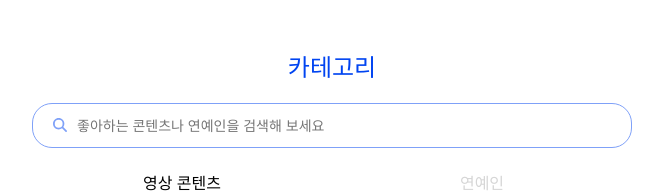
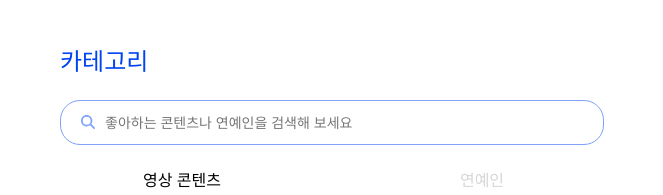
Before and after one commit to DittoTrip/DittoTrip-frontend, a React (Vite) app: page /category in a window 1280 px wide. Shown: the top 195 px of the page, without its empty margins (308-971 px from the left). Built offline with nearby package versions, Linux system fonts and the light colour scheme.

Commit message:
Fix: 카테고리 페이지 앱바 적용 및 레이아웃 조정

```diff
--- a/src/pages/Category.tsx
+++ b/src/pages/Category.tsx
@@ -4,6 +4,7 @@ import Tap from '../components/common/Tab';
 import { useEffect, useState } from 'react';
 import { styled } from 'styled-components';
 import Slide from '../components/common/Slide';
+import AppBar from '../components/common/AppBar';
 
 export interface TapItem {
   id: number;
@@ -50,10 +51,13 @@ const Category = () => {
 
   return (
     <CategoryStyled>
-      <div className="title">카테고리</div>
+      <AppBar leading={false} title={<div className="title">카테고리</div>} />
+      <div className="searchBar">
         <SearchBar setSearchWord={setSearchWord} placeholder={t('search.placeholder')} />
+      </div>
+
       <Tap tapData={tapData} selectedId={selectedId} setSelectedId={setSelectedId} />
-
+      <div className="content-wrapper">
         <div className="content">
           <div className="subTitle">{t('category.contents.entertainment')}</div>
           <Slide carouselList={CAROUSEL_IMAGES} />
@@ -68,16 +72,20 @@ const Category = () => {
           <div className="subTitle">{t('category.contents.movie')}</div>
           <Slide carouselList={CAROUSEL_IMAGES} />
         </div>
+      </div>
     </CategoryStyled>
   );
 };
 
 const CategoryStyled = styled.div`
-  padding: 20px 0;
   .title {
-    margin-bottom: 20px;
     color: ${({ theme }) => theme.color.keyColor};
+    text-align: left;
+    flex: 1;
     ${({ theme }) => theme.font.subTitle};
+  }
+  .searchBar {
+    margin: 8px 28px 0 28px;
   }
   .subTitle {
     ${({ theme }) => theme.font.body2};
@@ -85,5 +93,8 @@ const CategoryStyled = styled.div`
   .content {
     padding: 12px 0;
   }
+  .content-wrapper {
+    margin: 0 28px;
+  }
 `;
 export default Category;
```
Lines whose indentation alone changed are shown as unchanged.
